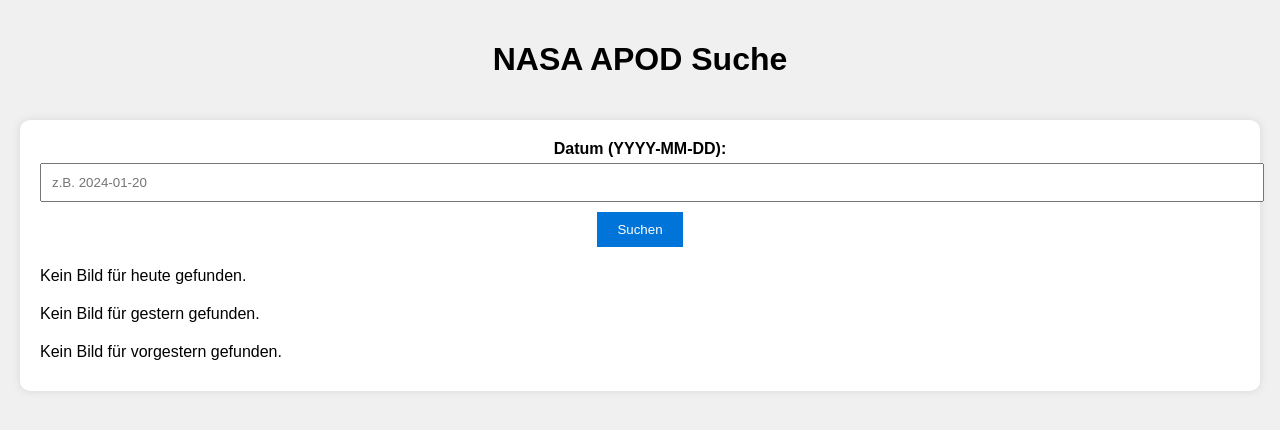
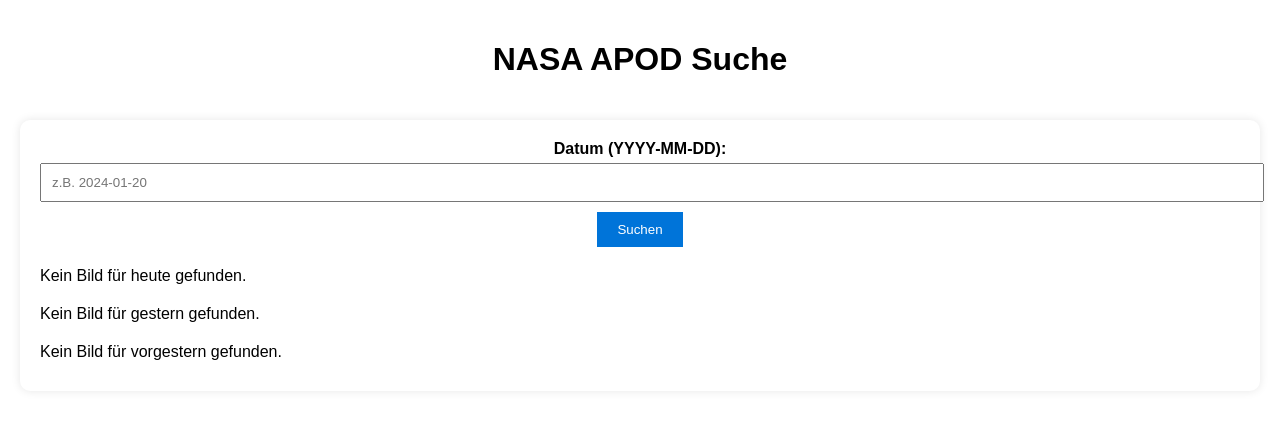
Before and after one commit to mazztah/mazztah, a Flask app: page / in a window 1280 px wide. Shown: the top 430 px of the page. Run offline with Flask 3, Linux system fonts and the light colour scheme; data that the repository does not hold is empty.

Commit message:
Update index.html

```diff
--- a/templates/index.html
+++ b/templates/index.html
@@ -7,7 +7,7 @@
             font-family: Arial, sans-serif;
             margin: 0;
             padding: 0;
-            background-color: #f0f0f0;
+            background-color: transparent;
         }
 
         h1 {
```
